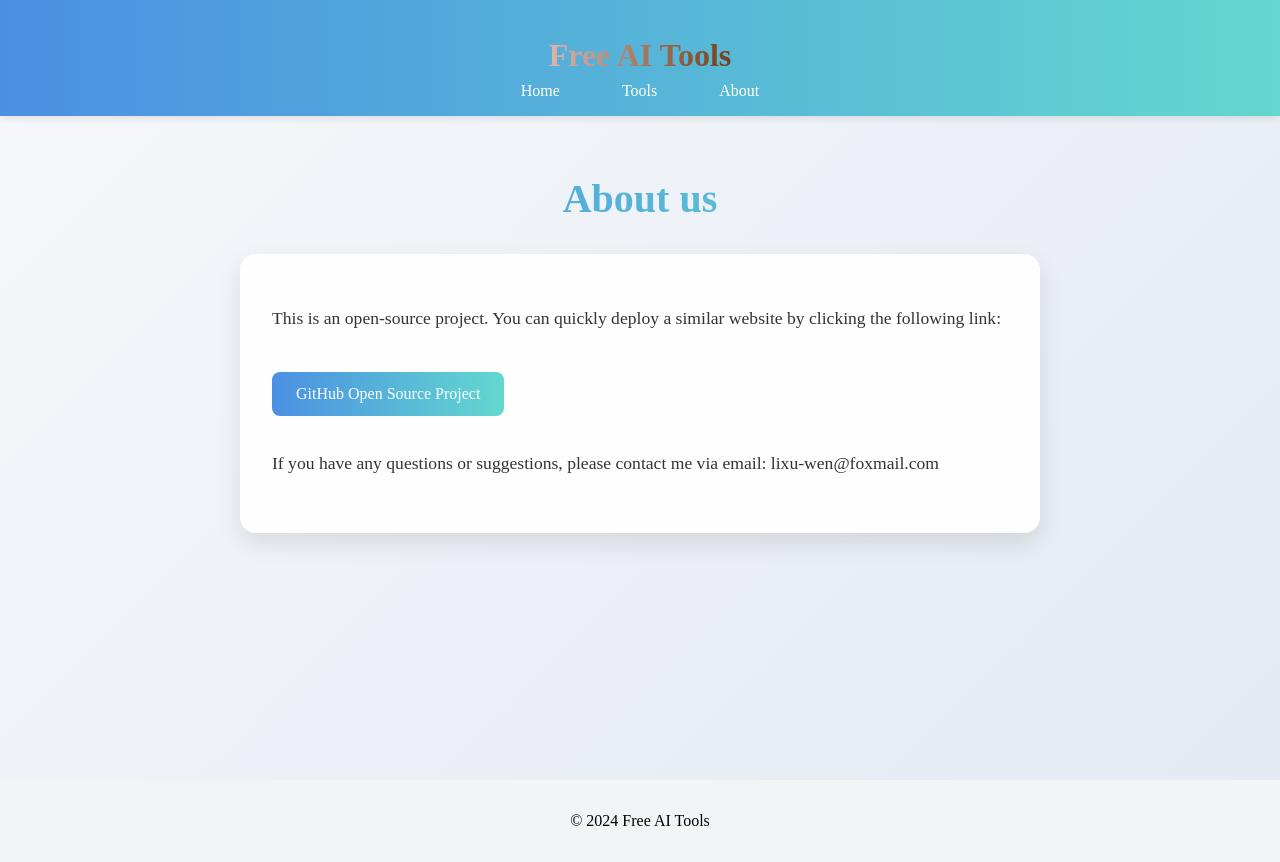
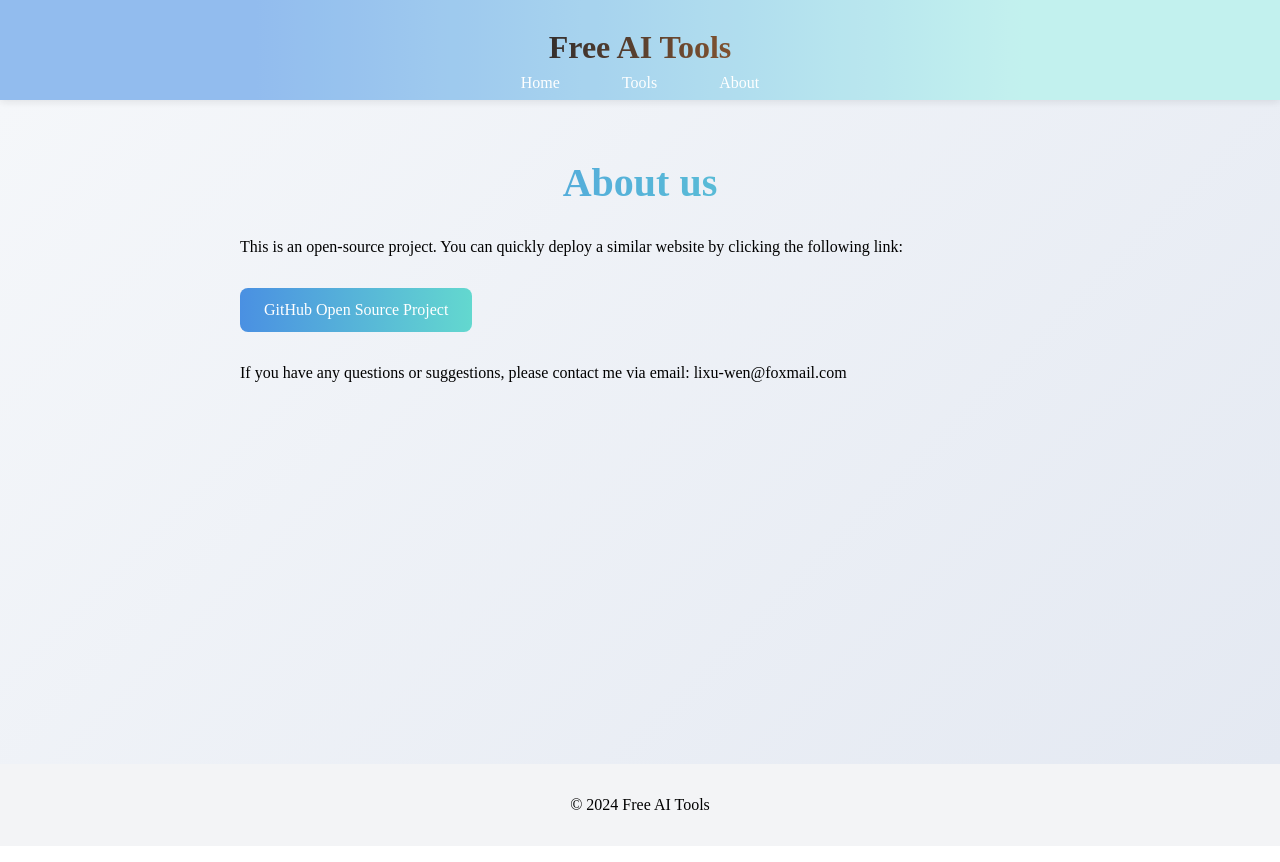
Before and after one commit to lixwen/next-freeaitools, a Next.js app: page /pages/about in a window 1280 px wide. Built offline with nearby package versions, Linux system fonts and the light colour scheme.

Commit message:
update css file

```diff
--- a/src/app/components/Header.module.css
+++ b/src/app/components/Header.module.css
@@ -3,8 +3,8 @@
   display: flex;
   flex-direction: column;
   align-items: center;
-  padding: 1rem;
-  background: linear-gradient(90deg, #4a90e2 0%, #63d8cf 100%);
+  padding: 0.5rem;
+  background: linear-gradient(90deg, #86b5ec 20%, #bcf0ec 80%);
   box-shadow: 0 2px 8px rgba(0, 0, 0, 0.1);
   position: sticky;
   top: 0;
@@ -13,12 +13,14 @@
   box-sizing: border-box;
   margin: 0;
   overflow-x: hidden;
+  opacity: 0.9;
+  backdrop-filter: blur(10px);
 }
 
 .title {
   font-size: 2rem;
   font-weight: bold;
-  background: linear-gradient(90deg, #e1b4a9, #723f19);
+  background: linear-gradient(90deg, #1f1816, #723f19);
   background-clip: text;
   -webkit-background-clip: text;
   -webkit-text-fill-color: transparent;
--- a/src/app/pages/about/About.module.css
+++ b/src/app/pages/about/About.module.css
@@ -21,21 +21,6 @@
   background-clip: text;
   -webkit-text-fill-color: transparent;
   font-size: 2.5rem;
-}
-
-.card {
-  background: rgba(255, 255, 255, 0.95);
-  padding: 2rem;
-  border-radius: 16px;
-  box-shadow: 0 10px 25px rgba(0, 0, 0, 0.1);
-  margin-bottom: 2rem;
-}
-
-.card p {
-  color: #333;
-  line-height: 1.6;
-  margin-bottom: 1.5rem;
-  font-size: 1.1rem;
 }
 
 .link {
@@ -70,12 +55,4 @@
   .content h1 {
     font-size: 2rem;
   }
-
-  .card {
-    padding: 1.5rem;
-  }
-
-  .card p {
-    font-size: 1rem;
-  }
 }
```
Also changed, not shown: public/ai-tools.png (deleted).
